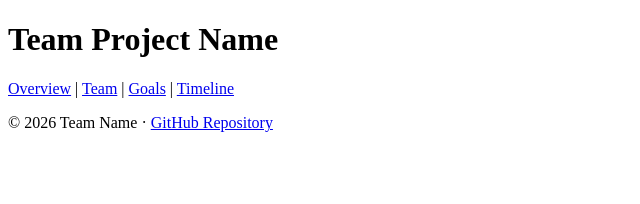
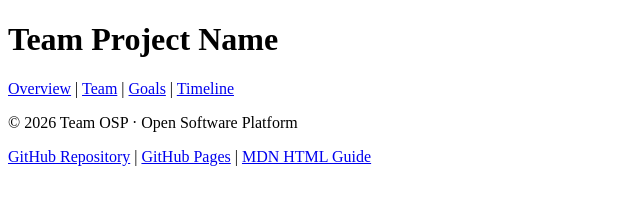
Before and after one commit to Zhanerkesha/project_for_osp, a plain HTML site: page index.html in a window 1280 px wide. Shown: the whole page, without its empty margins (0-640 px from the left). Drawn offline with Linux system fonts and the light colour scheme.

Commit message:
Add footer and links

```diff
--- a/index.html
+++ b/index.html
@@ -34,8 +34,13 @@
     </section>
   </main>
 
-  <footer>
-    <p>&copy; 2026 Team Name · <a href="https://github.com/Zhanerkesha/project_for_osp">GitHub Repository</a></p>
-  </footer>
+    <footer>
+    <p>&copy; 2026 Team OSP · Open Software Platform</p>
+    <p>
+      <a href="https://github.com/Zhanerkesha/project_for_osp">GitHub Repository</a> |
+      <a href="https://pages.github.com/">GitHub Pages</a> |
+      <a href="https://developer.mozilla.org/en-US/docs/Web/HTML">MDN HTML Guide</a>
+    </p>
+      </footer>
 </body>
 </html>
```
